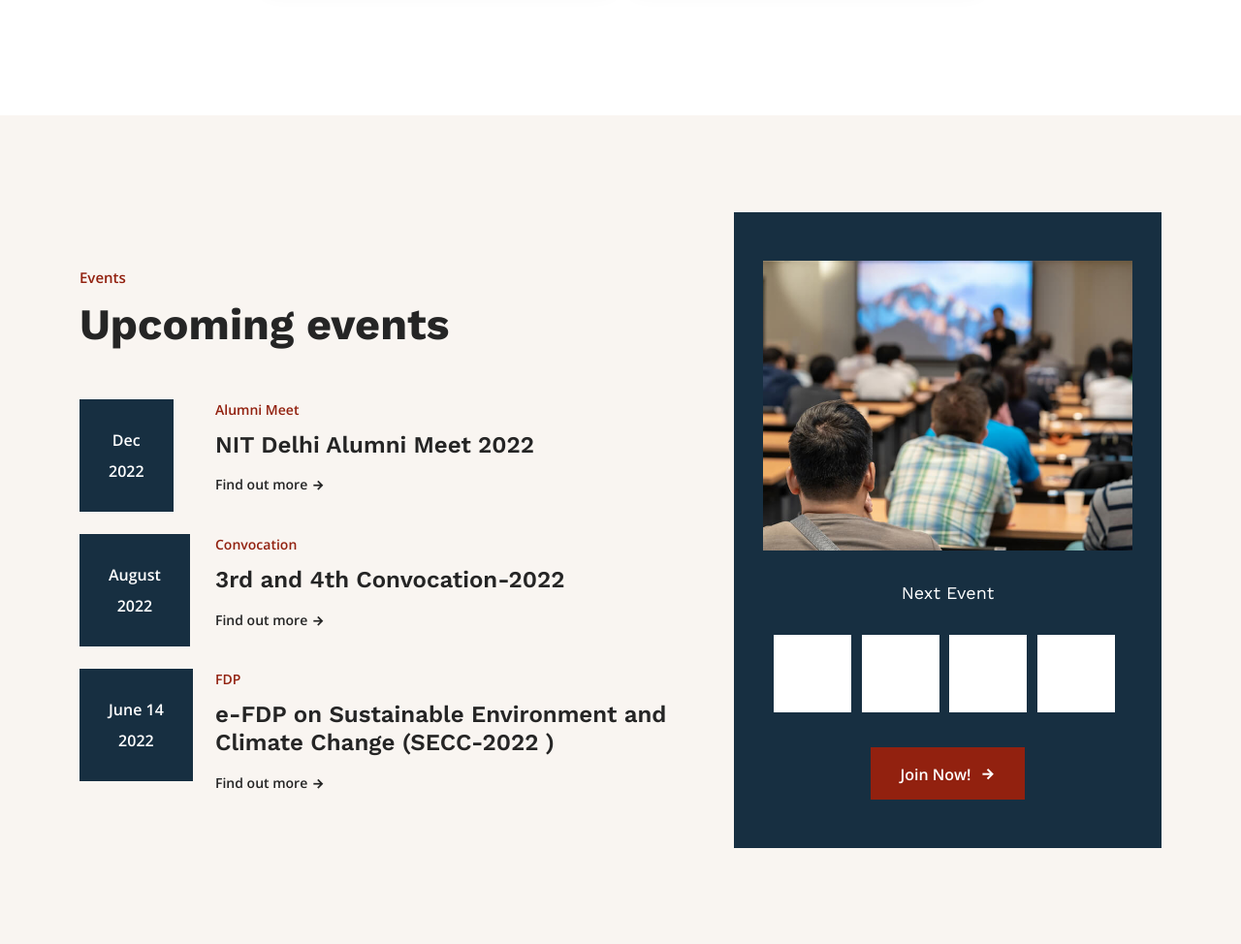
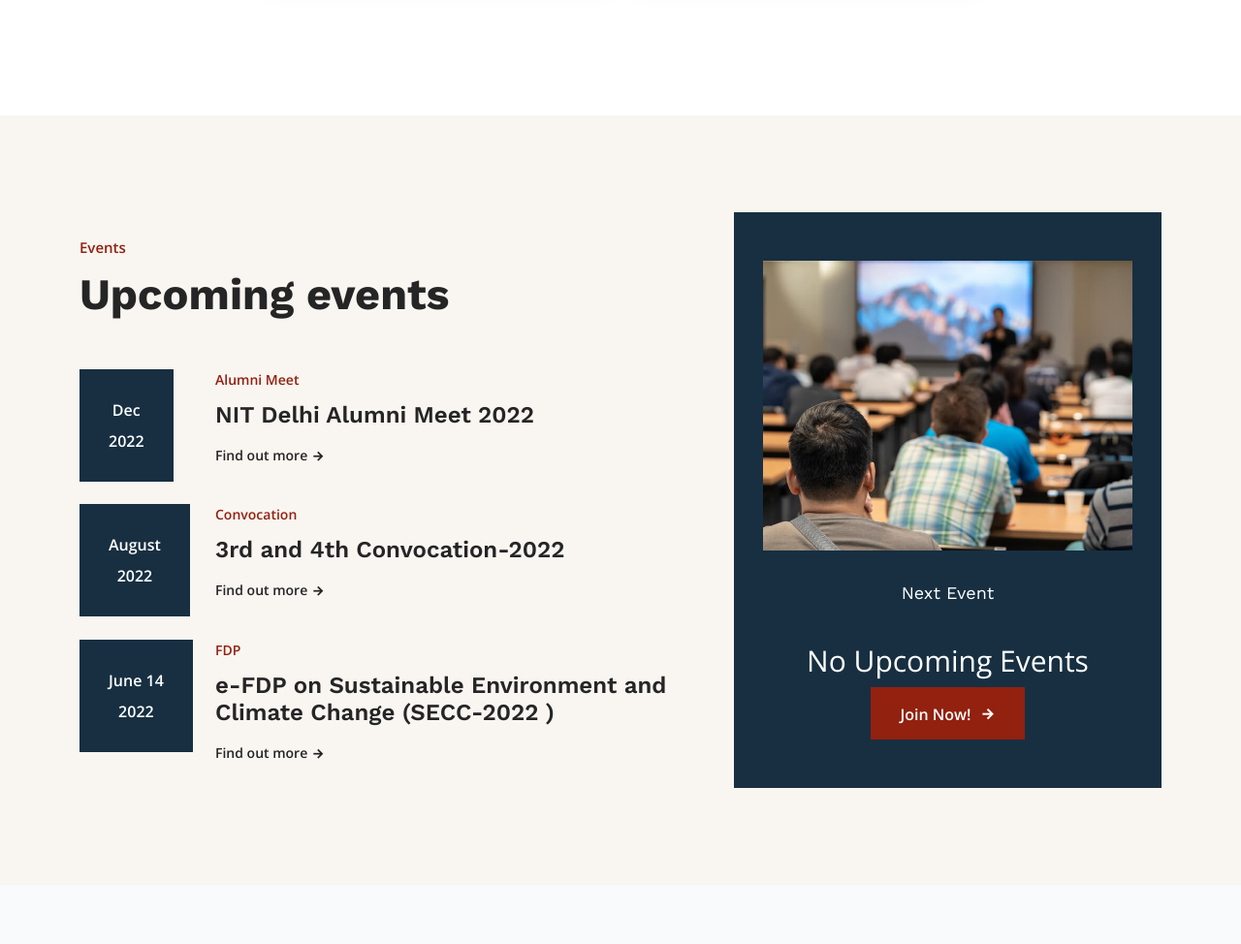
Before and after one commit to mohitk30/Alumni-Cell-Web, a PHP site: page / in a window 1280 px wide. Shown: the part 4202-5176 px from the top of the page at 97% size. Run offline with PHP 8.4, Linux system fonts and the light colour scheme; some libraries are stand-ins or nearby versions; some web fonts are replaced.

Commit message:
Issue Resolved

```diff
--- a/index.php
+++ b/index.php
@@ -850,12 +850,13 @@
                             <img src="assets/images/event-img.jpg" alt="Image">
                         </div>
                         <span>Next Event</span>
-                        <div id="timer">
+                        <!-- <div id="timer">
                             <div id="days"></div>
                             <div id="hours"></div>
                             <div id="minutes"></div>
                             <div id="seconds"></div>
-                        </div>
+                        </div> -->
+                        <div><p style="color:#fff; font-size:30px;">No Upcoming Events</p></div>
                         <a href="https://docs.google.com/forms/d/1R8mrpnzEbO3_GovG_KUqzCCD1Aymx11jZ0Pd-WJjgs8/edit" class="default-btn">
                             Join Now!
                             <i class="ri-arrow-right-line"></i>
```
Also changed, not shown: 1 other file.
